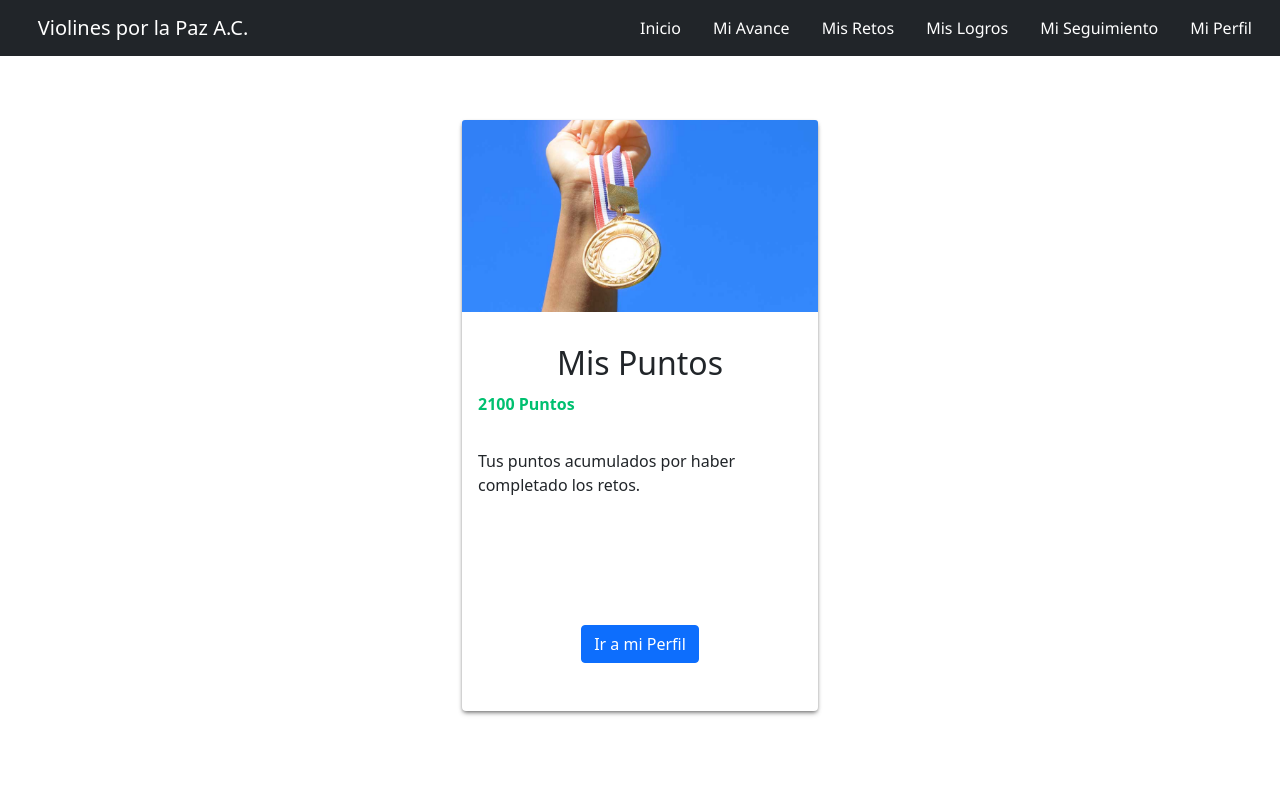
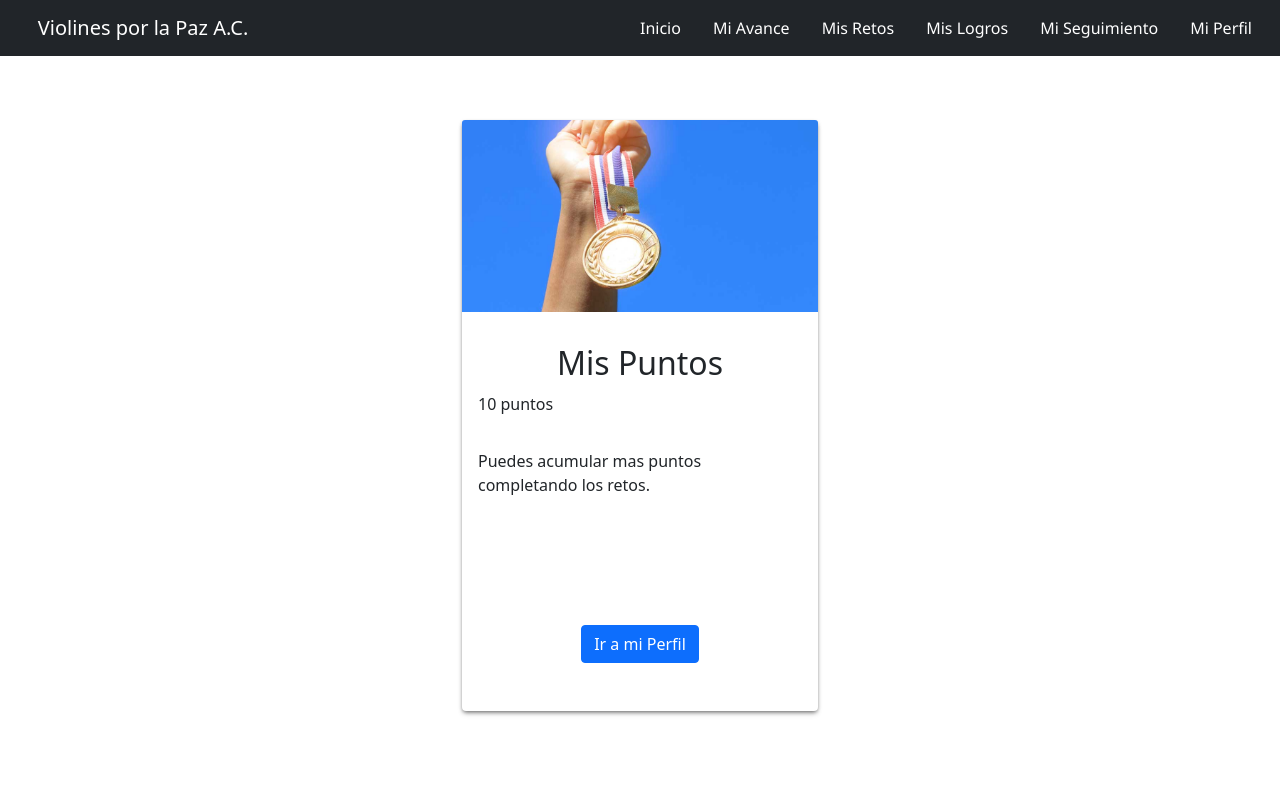
Before and after one commit to Raul-NG/exViolines, a PHP site: page /misLogros.php in a window 1280 px wide. Run offline with PHP 8.4, Linux system fonts and the light colour scheme; a user stored in the database is signed in; data comes from the database, SQL or seed files in the repository; tables that the repository leaves empty or names only in its code hold one stand-in row (values such as "Sample post").

Commit message:
show sum of points for user

```diff
--- a/misLogros.php
+++ b/misLogros.php
@@ -1,5 +1,6 @@
 <?php
 session_start();
+include './php/conexion_be.php';
 ?>
 
 <!DOCTYPE html>
@@ -14,7 +15,7 @@ session_start();
       integrity="sha384-EVSTQN3/azprG1Anm3QDgpJLIm9Nao0Yz1ztcQTwFspd3yD65VohhpuuCOmLASjC"
       crossorigin="anonymous"
     />
-    <link rel="stylesheet" href="/css/estilos.css" />
+    <link rel="stylesheet" href="./assets/css/estilos.css" />
     <link rel="preconnect" href="https://fonts.googleapis.com" />
     <link rel="preconnect" href="https://fonts.gstatic.com" crossorigin />
     <!-- Link fuentes https://fonts.google.com -->
@@ -34,11 +35,17 @@ session_start();
                 alt="Palomitas, boletos para el cine y rollo de película" />
               <div class="card-body">
                 <h2 class="card-title">Mis Puntos</h2>
-              <p class="card-points">
-                2100 Puntos
-              </p>
+                  <?php
+                  $puntos = mysqli_query($conexion, "SELECT SUM(puntos) FROM logros
+                  JOIN retos ON retos.reto_id = logros.reto_id
+                  JOIN usuarios ON usuarios.usuario_id = logros.usuario_id
+                  WHERE correo = '$_SESSION[user]' ");
+                  while ($res = mysqli_fetch_assoc($puntos)) {
+                    echo "<p class='card-points-2'> " . $res['SUM(puntos)'] . " puntos</p>";
+                  }
+                  ?>
                 <p class="card-text">
-                Tus puntos acumulados por haber completado los retos.
+                  Puedes acumular mas puntos completando los retos.
                 </p>
                 <div class="center-button">
                   <a href="/miPerfil.html">
```
Lines whose indentation alone changed are shown as unchanged.
